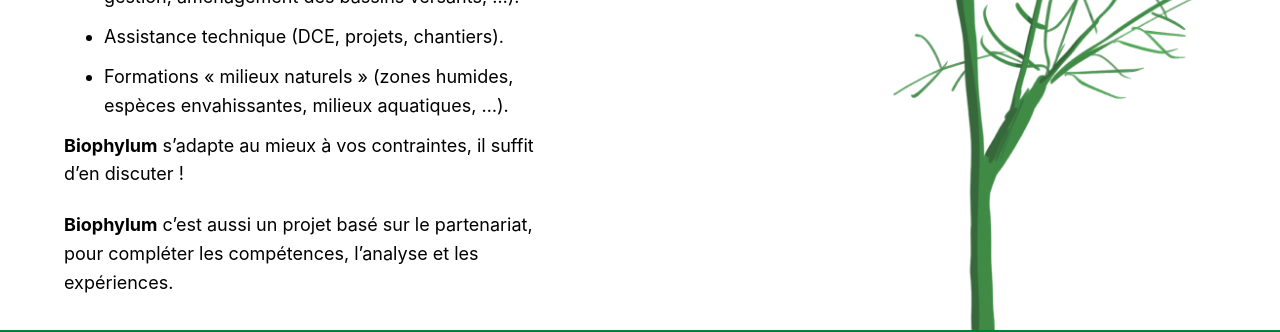
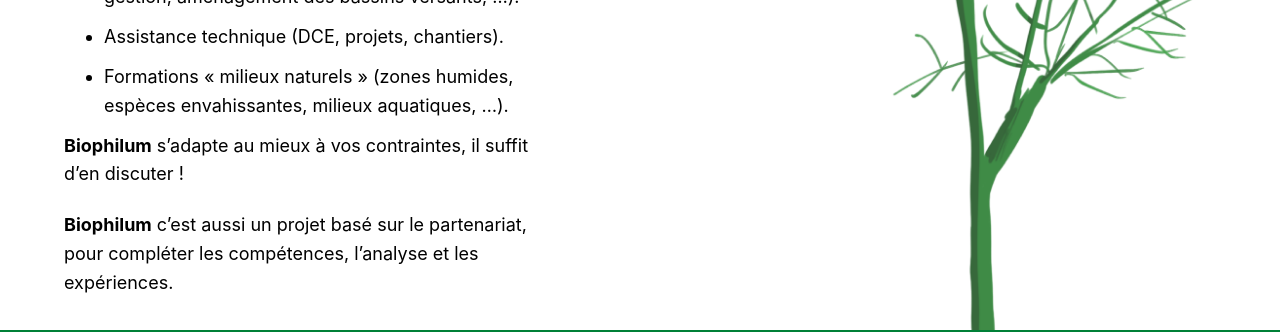
Before and after one commit to ArthurFrin/Biophilum, a Vue app in the folder Biophilum/: page / in a window 1280 px wide. Shown: the part 1040-1372 px from the top of the page. Built offline with nearby package versions, Linux system fonts and the light colour scheme.

Commit message:
fix: orthographe

```diff
--- a/Biophilum/src/components/WhoIAm.vue
+++ b/Biophilum/src/components/WhoIAm.vue
@@ -41,10 +41,10 @@ import cvDownloadLink from '../assets/cv-frin-philippe.pdf';
         </li>
       </ul>
       <div class="adapte">
-        <strong>Biophylum</strong> s’adapte au mieux à vos contraintes, il suffit d’en discuter !
+        <strong>Biophilum</strong> s’adapte au mieux à vos contraintes, il suffit d’en discuter !
       </div>
       <div>
-        <strong>Biophylum</strong> c’est aussi un projet basé sur le partenariat, pour compléter les
+        <strong>Biophilum</strong> c’est aussi un projet basé sur le partenariat, pour compléter les
         compétences, l’analyse et les expériences.
       </div>
     </div>
```
